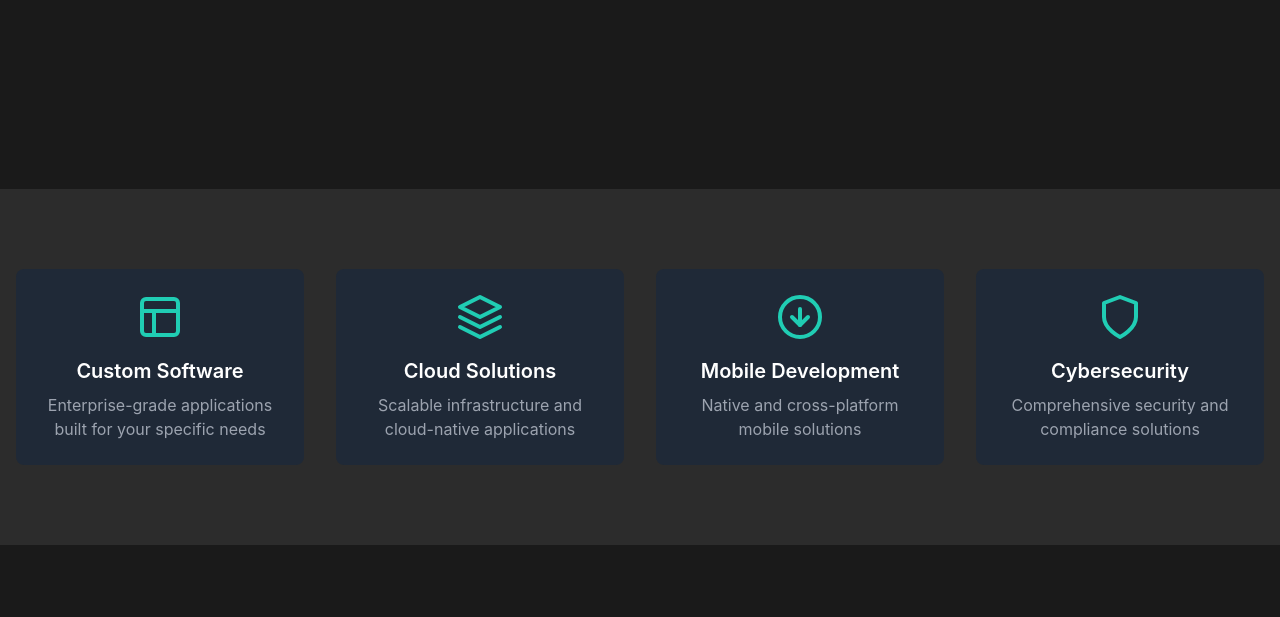
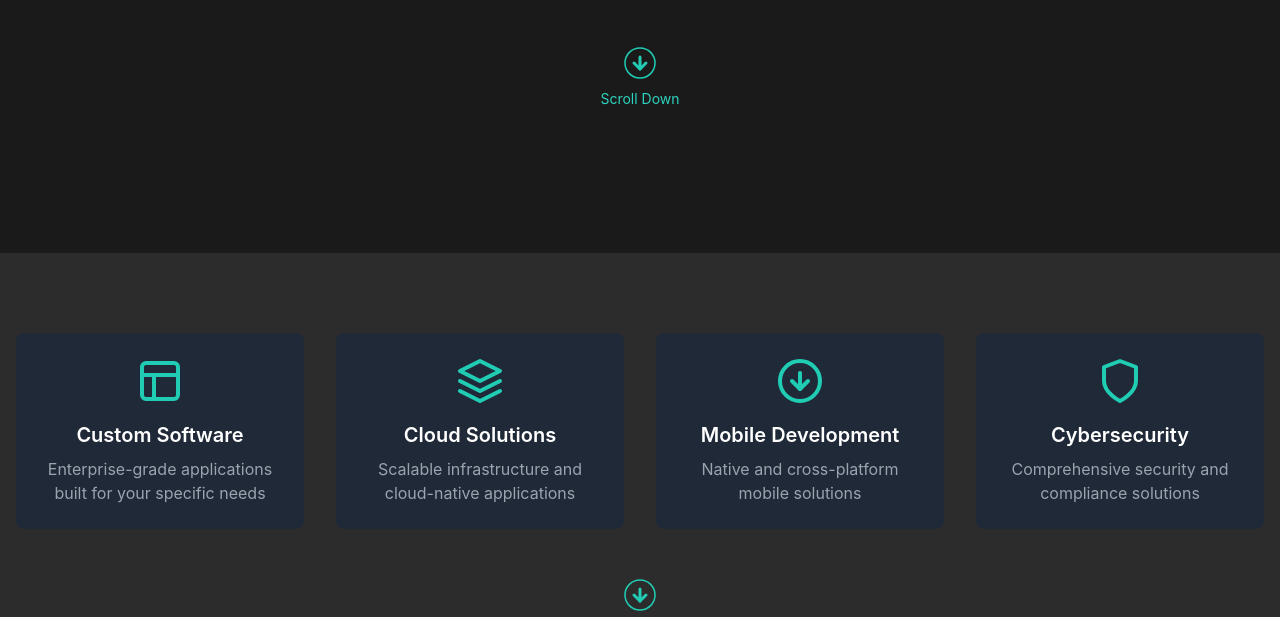
Before and after one commit to yogami9/motifta, a website: page public/services.html in a window 1280 px wide. Shown: the part 335-952 px from the top of the page. Drawn offline with nearby package versions, Linux system fonts and the light colour scheme.

Commit message:
New project created

```diff
--- a/public/services.html
+++ b/public/services.html
@@ -87,6 +87,14 @@
                         Building innovative solutions that drive business growth through cutting-edge technology
                     </p>
                 </div>
+                <div class="mt-16 animate-bounce">
+                    <svg xmlns="http://www.w3.org/2000/svg" width="36" height="36" viewBox="0 0 24 24" fill="none" stroke="#20CDB4" stroke-width="2" stroke-linecap="round" stroke-linejoin="round" class="mx-auto cursor-pointer" onClick="window.scrollBy({top: window.innerHeight, behavior: 'smooth'})">
+                        <circle cx="12" cy="12" r="10" stroke="#20CDB4" stroke-width="1" fill="transparent"></circle>
+                        <polyline points="8 12 12 16 16 12"></polyline>
+                        <line x1="12" y1="8" x2="12" y2="16"></line>
+                    </svg>
+                    <p class="text-teal-400 text-sm mt-2 text-center">Scroll Down</p>
+                </div>
             </div>
         </section>
 
@@ -139,6 +147,14 @@
                             Comprehensive security and compliance solutions
                         </p>
                     </div>
+                </div>
+                <div class="mt-16 animate-bounce">
+                    <svg xmlns="http://www.w3.org/2000/svg" width="36" height="36" viewBox="0 0 24 24" fill="none" stroke="#20CDB4" stroke-width="2" stroke-linecap="round" stroke-linejoin="round" class="mx-auto cursor-pointer" onClick="window.scrollBy({top: window.innerHeight, behavior: 'smooth'})">
+                        <circle cx="12" cy="12" r="10" stroke="#20CDB4" stroke-width="1" fill="transparent"></circle>
+                        <polyline points="8 12 12 16 16 12"></polyline>
+                        <line x1="12" y1="8" x2="12" y2="16"></line>
+                    </svg>
+                    <p class="text-teal-400 text-sm mt-2 text-center">Scroll Down</p>
                 </div>
             </div>
         </section>
```
